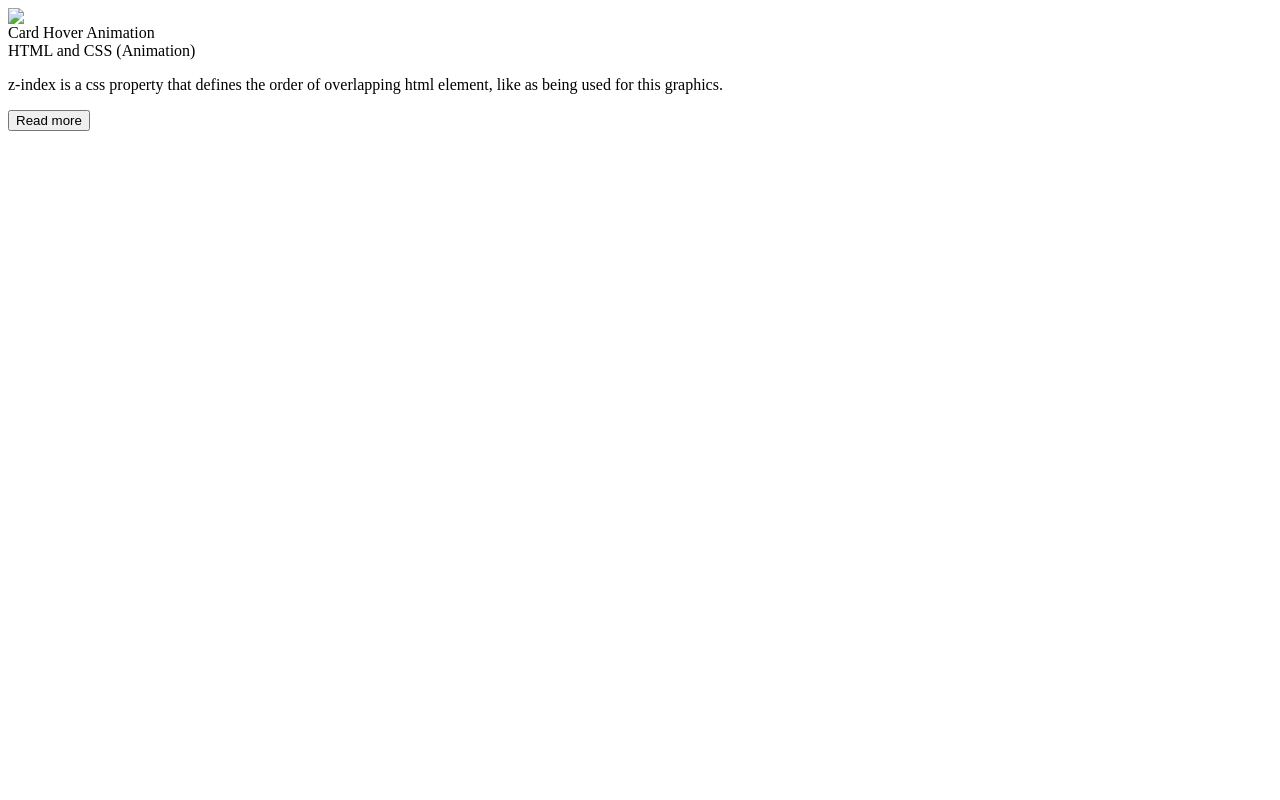
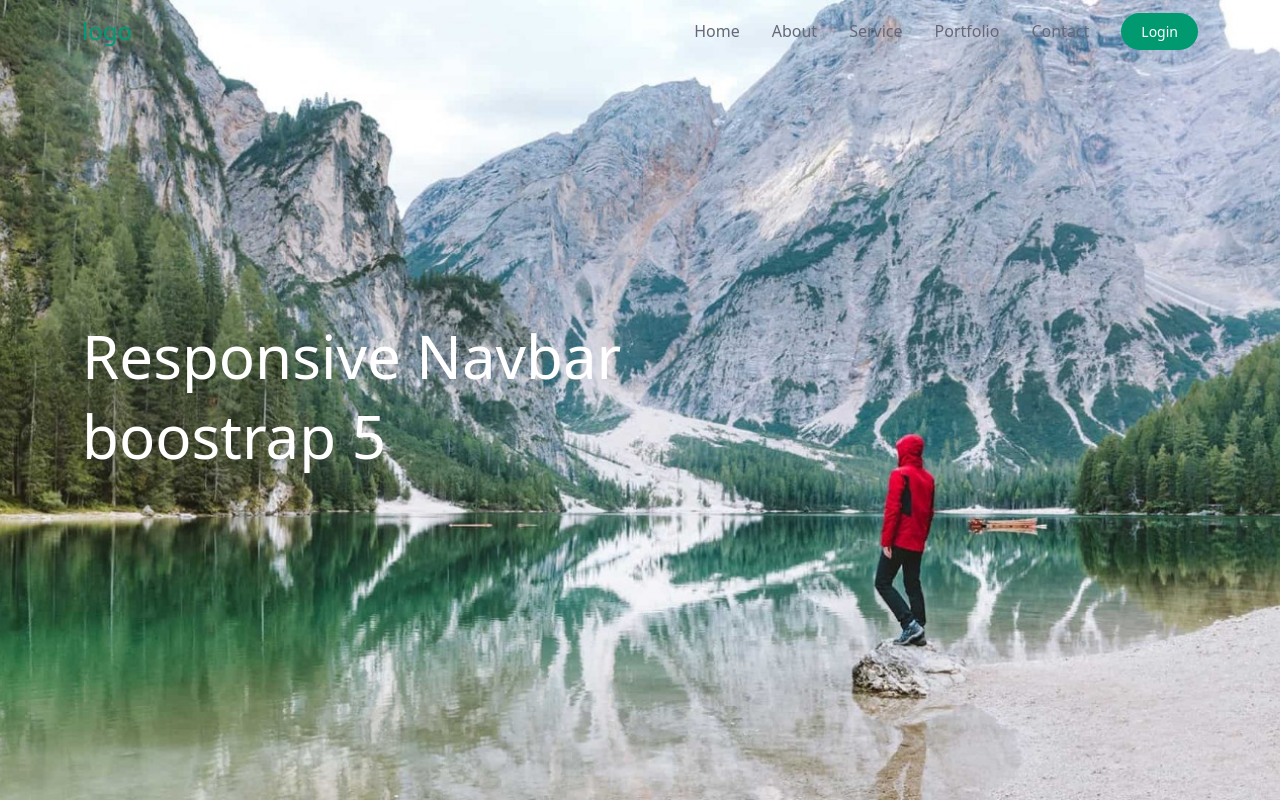
Before and after one commit to austineg/MyDesign, a plain HTML site: page index.html in a window 1280 px wide. Drawn offline with nearby package versions, Linux system fonts and the light colour scheme; files whose address does not match are found by name.

Commit message:
Add files via upload

```diff
--- a/index.html
+++ b/index.html
@@ -1,37 +1,72 @@
-<html>
-  <head>
-<title>Card Hover Animation</title>
-<link rel="stylesheet" href="C:\xampp\htdocs\photo_text\design\style.css">
-<script type="text/javascript" src="http://code.jquery.com/jquery-3.6.0.js"></script>
+<!DOCTYPE html>
+<html lang="en">
+
+<head>
+  <meta charset="UTF-8">
+  <meta name="viewport" content="width=device-width, initial-scale=1.0">
+  <title>Document</title>
+  <!-- boostrap CSS -->
+  <link href="https://cdn.jsdelivr.net/npm/bootstrap@5.3.3/dist/css/bootstrap.min.css" rel="stylesheet"
+    integrity="sha384-QWTKZyjpPEjISv5WaRU9OFeRpok6YctnYmDr5pNlyT2bRjXh0JMhjY6hW+ALEwIH" crossorigin="anonymous">
+
+    <link href="style.css" rel="stylesheet">
 </head>
 
-  <body>
-      <div class="card">
-          <div class="image">
-              <img src="photoshot.jpg">
+<body>
+  <!-- Navbar -->
+  <nav class="navbar navbar-expand-lg fixed-top">
+    <div class="container">
+      <a class="navbar-brand me-auto" href="#">logo</a>
+      <div class="offcanvas offcanvas-end" tabindex="-1" id="offcanvasNavbar" aria-labelledby="offcanvasNavbarLabel">
+        <div class="offcanvas-header">
+          <h5 class="offcanvas-title" id="offcanvasNavbarLabel">logo</h5>
+          <button type="button" class="btn-close" data-bs-dismiss="offcanvas" aria-label="Close"></button>
+        </div>
+        <div class="offcanvas-body">
+          <!-- <ul class="navbar-nav justify-content-center flex-grow-1 pe-3"> -->
+            <ul class="navbar-nav flex-grow-1 pe-3">
+            <li class="nav-item">
+              <a class="nav-link mx-lg-2" aria-current="page" href="#">Home</a>
+            </li>
+            <li class="nav-item">
+              <a class="nav-link mx-lg-2" href="#">About</a>
+            </li>
+            <li class="nav-item">
+              <a class="nav-link mx-lg-2" href="#">Service</a>
+            </li>
+            <li class="nav-item">
+              <a class="nav-link mx-lg-2" href="#">Portfolio</a>
+            </li>
+            <li class="nav-item">
+              <a class="nav-link mx-lg-2" href="#">Contact</a>
+            </li>
+          </ul>
+
+        </div>
       </div>
-      <div class="content">
-          <div class="title">Card Hover Animation</div>
-          <div class="sub-title">HTML and CSS (Animation)</div>
-          <div class="bottom">
-              <p>z-index is a css property that defines the order of overlapping html element, like as being used for this graphics.</p>
-        <button>Read more</button>
-            </div>
-      </div>
-      </div>
-      <script>
-        $('.card').hover(function(){
-            if($(this).hasClass("active")){
-                $('.card .bottom').slideUp(function(){
-                    $('.card').removeClass("active");
-                });
-            }else{
-                $('.card').addClass("active");
-                $('.card .bottom').stop().slideDown();
-            }
-        });
-      </script>
-  </body>
+      <a href="#" class="login-button">Login</a>
+      <button class="navbar-toggler pe-0" type="button" data-bs-toggle="offcanvas" data-bs-target="#offcanvasNavbar"
+        aria-controls="offcanvasNavbar" aria-label="Toggle navigation">
+        <span class="navbar-toggler-icon"></span>
+      </button>
+    </div>
+  </nav>
+<!-- End Navbar-->
 
+<!-- Hero Section -->
+ <section class="hero-section">
+<div class="container d-flex align-item-center justify-content-center fs-1
+    text-white flex-column">
+  <h1>Responsive Navbar</h1>
+  <h1>boostrap 5</h1>
+</div>
+ </section>
+<!-- End Hero Section -->
+
+  <!-- boostrap JS -->
+  <script src="https://cdn.jsdelivr.net/npm/bootstrap@5.3.3/dist/js/bootstrap.bundle.min.js"
+    integrity="sha384-YvpcrYf0tY3lHB60NNkmXc5s9fDVZLESaAA55NDzOxhy9GkcIdslK1eN7N6jIeHz"
+    crossorigin="anonymous"></script>
+</body>
 
 </html>
```
